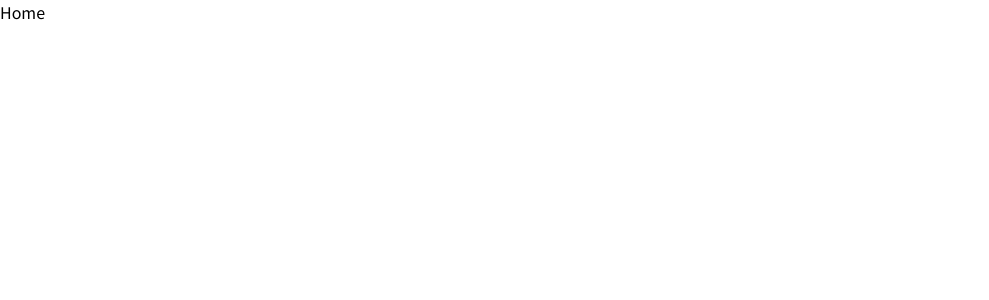
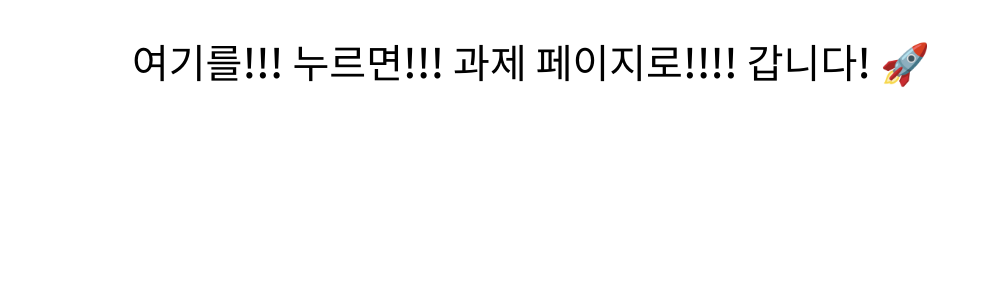
Before and after one commit to c01d-br0th3r/FE_Assignment, a Next.js app: page / in a window 1280 px wide. Shown: the top 300 px of the page, without its empty margins (0-989 px from the left). Built offline with nearby package versions, Linux system fonts and the light colour scheme.

Commit message:
feat: add link to assignment page

```diff
--- a/src/pages/index.tsx
+++ b/src/pages/index.tsx
@@ -1,7 +1,22 @@
 import React from "react";
+import Link from "next/link";
+import Layout from "components/Layout";
+import Label from "components/Label";
 
 const Home = () => {
-  return <div>Home</div>;
+  return (
+    <Layout>
+      <Link href="/cart">
+        <a>
+          <Label
+            size="40px"
+            weight="500"
+            value="여기를!!! 누르면!!! 과제 페이지로!!!! 갑니다! 🚀"
+          />
+        </a>
+      </Link>
+    </Layout>
+  );
 };
 
 export default Home;
```
